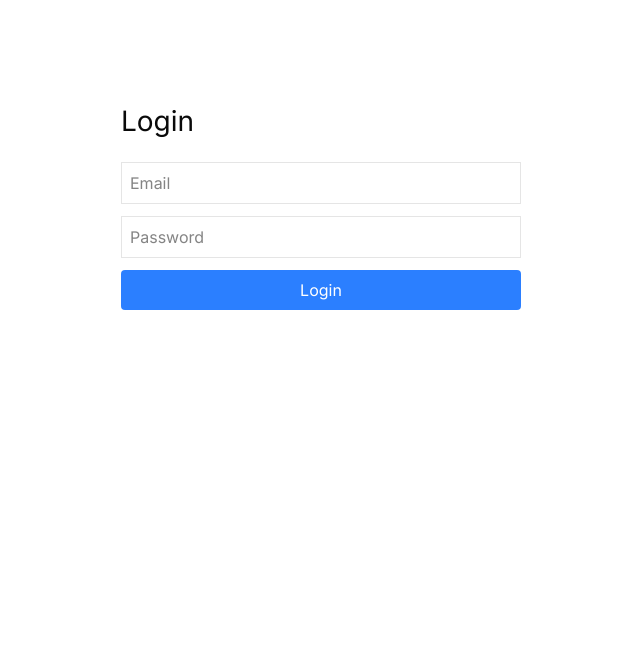
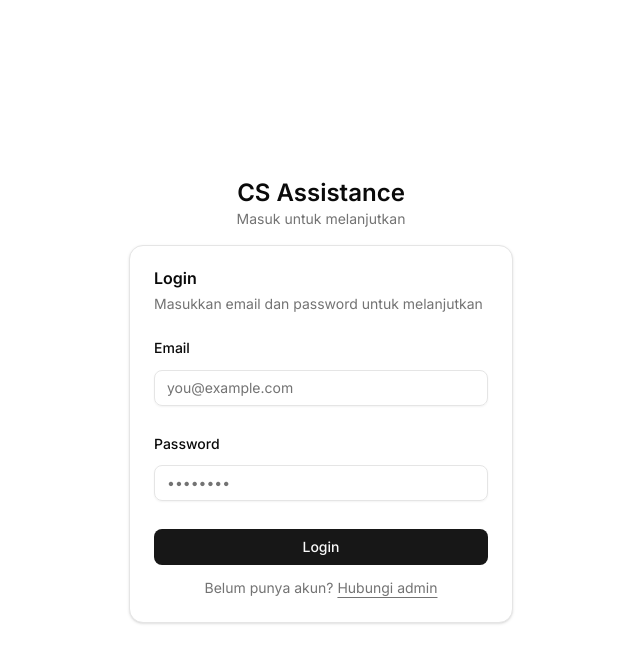
Before and after one commit to Driannm/next-js-cs-assistance, a Next.js app: page /login in a window 1280 px wide. Shown: the top 662 px of the page, without its empty margins (319-959 px from the left). Built offline with nearby package versions, Linux system fonts and the light colour scheme.

Commit message:
feat : simple login page using shadcn login-form

```diff
--- a/app/login/page.tsx
+++ b/app/login/page.tsx
@@ -1,56 +1,20 @@
-"use client";
+import { LoginForm } from "@/components/login-form"
 
-import { useState } from "react";
+export default function Page() {
+  return (
+    <div className="flex min-h-svh w-full items-center justify-center p-6 md:p-10">
+      <div className="w-full max-w-sm space-y-4">
 
-export default function LoginPage() {
-  const [email, setEmail] = useState("");
-  const [password, setPassword] = useState("");
-  const [error, setError] = useState("");
+        {/* TEKS DI ATAS FORM */}
+        <div className="text-center">
+          <h1 className="text-2xl font-semibold">CS Assistance</h1>
+          <p className="text-sm text-muted-foreground">
+            Masuk untuk melanjutkan
+          </p>
+        </div>
 
-  async function handleLogin(e: any) {
-    e.preventDefault();
-    setError("");
-
-    const res = await fetch("/api/auth/login", {
-      method: "POST",
-      body: JSON.stringify({ email, password }),
-    });
-
-    if (!res.ok) {
-      setError("Email atau password salah");
-      return;
-    }
-
-    window.location.href = "/dashboard";
-  }
-
-  return (
-    <div style={{ maxWidth: 400, margin: "100px auto" }}>
-      <h2 style={{ fontSize: 28, marginBottom: 20 }}>Login</h2>
-
-      <form onSubmit={handleLogin}>
-        <input
-          type="email"
-          placeholder="Email"
-          value={email}
-          onChange={(e) => setEmail(e.target.value)}
-          className="border p-2 w-full mb-3"
-        />
-
-        <input
-          type="password"
-          placeholder="Password"
-          value={password}
-          onChange={(e) => setPassword(e.target.value)}
-          className="border p-2 w-full mb-3"
-        />
-
-        {error && <p className="text-red-500">{error}</p>}
-
-        <button className="bg-blue-500 text-white px-4 py-2 w-full rounded">
-          Login
-        </button>
-      </form>
+        <LoginForm />
+      </div>
     </div>
-  );
+  )
 }
```
